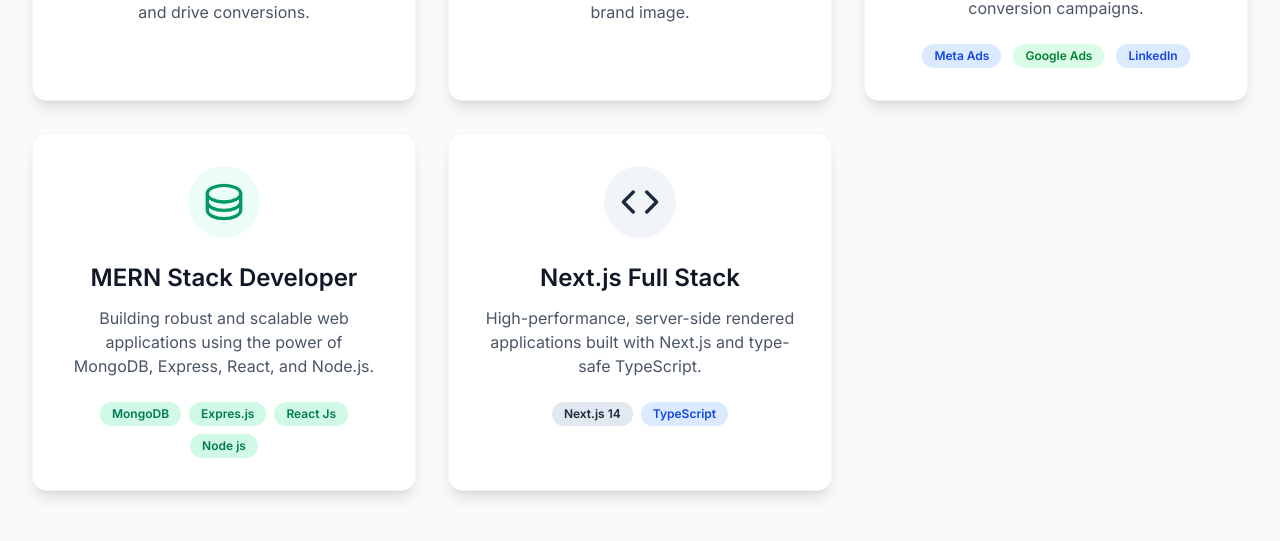
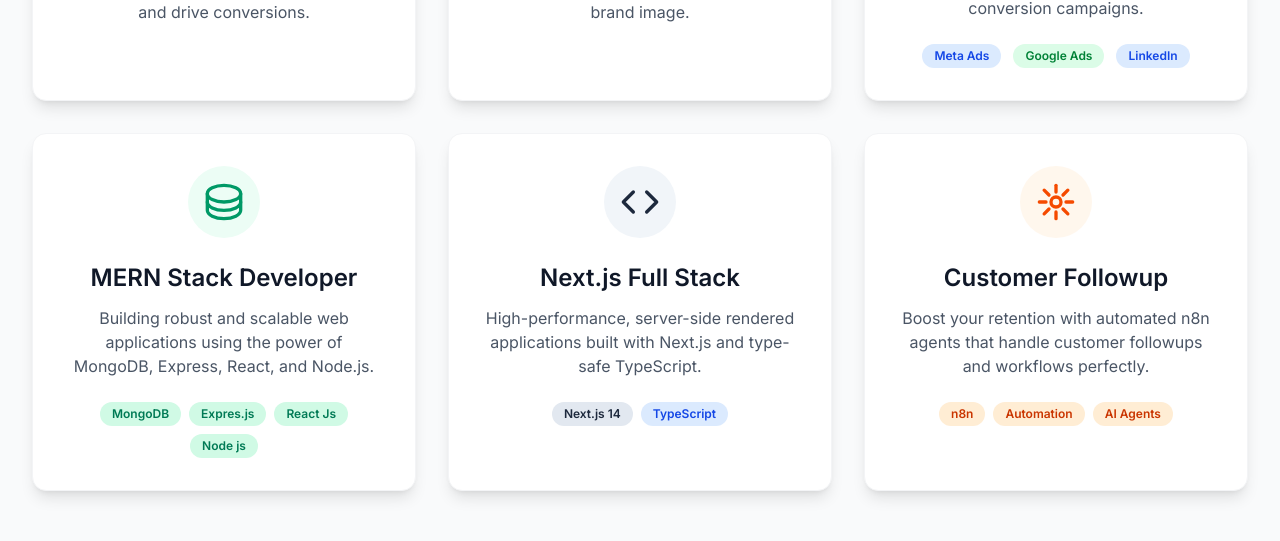
Before and after one commit to Ataur78615/ataur-agency, a Next.js app: page / in a window 1280 px wide. Shown: the part 3186-3727 px from the top of the page. Built offline with nearby package versions, Linux system fonts and the light colour scheme.

Commit message:
service add n8n

```diff
--- a/src/components/Services.tsx
+++ b/src/components/Services.tsx
@@ -33,7 +33,7 @@ export default function Services() {
             <div className="mb-6 flex justify-center">
               <div className="p-4 bg-purple-50 rounded-full text-purple-600">
                 {/* Video Icon */}
-                <svg xmlns="http://www.w3.org/2000/svg" width="40" height="40" viewBox="0 0 24 24" fill="none" stroke="currentColor" strokeWidth="2" strokeLinecap="round" strokeLinejoin="round"><path d="M23 7l-7 5 7 5V7z"/><rect x="1" y="5" width="15" height="14" rx="2" ry="2"/></svg>
+                <svg xmlns="http://www.w3.org/2000/svg" width="40" height="40" viewBox="0 0 24 24" fill="none" stroke="currentColor" strokeWidth="2" strokeLinecap="round" strokeLinejoin="round"><path d="M23 7l-7 5 7 5V7z" /><rect x="1" y="5" width="15" height="14" rx="2" ry="2" /></svg>
               </div>
             </div>
             <h3 className="text-2xl font-semibold text-gray-900 mb-4">
@@ -51,10 +51,10 @@ export default function Services() {
             transition={{ duration: 0.8, delay: 0.2 }}
             className="bg-white p-8 rounded-xl shadow-lg text-center hover:shadow-xl transition-shadow border border-gray-100"
           >
-             <div className="mb-6 flex justify-center">
+            <div className="mb-6 flex justify-center">
               <div className="p-4 bg-indigo-50 rounded-full text-indigo-600">
                 {/* Clapperboard Icon */}
-                <svg xmlns="http://www.w3.org/2000/svg" width="40" height="40" viewBox="0 0 24 24" fill="none" stroke="currentColor" strokeWidth="2" strokeLinecap="round" strokeLinejoin="round"><rect x="2" y="2" width="20" height="20" rx="2.18" ry="2.18"/><line x1="7" y1="2" x2="7" y2="22"/><line x1="17" y1="2" x2="17" y2="22"/><line x1="2" y1="12" x2="22" y2="12"/><line x1="2" y1="7" x2="7" y2="7"/><line x1="2" y1="17" x2="7" y2="17"/><line x1="17" y1="17" x2="22" y2="17"/><line x1="17" y1="7" x2="22" y2="7"/></svg>
+                <svg xmlns="http://www.w3.org/2000/svg" width="40" height="40" viewBox="0 0 24 24" fill="none" stroke="currentColor" strokeWidth="2" strokeLinecap="round" strokeLinejoin="round"><rect x="2" y="2" width="20" height="20" rx="2.18" ry="2.18" /><line x1="7" y1="2" x2="7" y2="22" /><line x1="17" y1="2" x2="17" y2="22" /><line x1="2" y1="12" x2="22" y2="12" /><line x1="2" y1="7" x2="7" y2="7" /><line x1="2" y1="17" x2="7" y2="17" /><line x1="17" y1="17" x2="22" y2="17" /><line x1="17" y1="7" x2="22" y2="7" /></svg>
               </div>
             </div>
             <h3 className="text-2xl font-semibold text-gray-900 mb-4">
@@ -135,7 +135,7 @@ export default function Services() {
               <span className="px-3 py-1 bg-emerald-100 text-emerald-700 text-xs font-semibold rounded-full">
                 React Js
               </span>
-               <span className="px-3 py-1 bg-emerald-100 text-emerald-700 text-xs font-semibold rounded-full">
+              <span className="px-3 py-1 bg-emerald-100 text-emerald-700 text-xs font-semibold rounded-full">
                 Node js
               </span>
             </div>
@@ -173,6 +173,40 @@ export default function Services() {
             </div>
           </motion.div>
 
+          {/* Card 6: n8n Automation (NEW) */}
+          <motion.div
+            initial={{ opacity: 0, y: 50 }}
+            whileInView={{ opacity: 1, y: 0 }}
+            transition={{ duration: 0.8, delay: 1.0 }}
+            className="bg-white p-8 rounded-xl shadow-lg text-center hover:shadow-xl transition-shadow border border-gray-100"
+          >
+            <div className="mb-6 flex justify-center">
+              <div className="p-4 bg-orange-50 rounded-full text-orange-600">
+                {/* Workflow/Settings Icon */}
+                <svg xmlns="http://www.w3.org/2000/svg" width="40" height="40" viewBox="0 0 24 24" fill="none" stroke="currentColor" strokeWidth="2" strokeLinecap="round" strokeLinejoin="round">
+                  <path d="M12 2v4" /><path d="m16.2 7.8 2.9-2.9" /><path d="M18 12h4" /><path d="m16.2 16.2 2.9 2.9" /><path d="M12 18v4" /><path d="m7.8 16.2-2.9 2.9" /><path d="M2 12h4" /><path d="m7.8 7.8-2.9-2.9" /><circle cx="12" cy="12" r="3" />
+                </svg>
+              </div>
+            </div>
+            <h3 className="text-2xl font-semibold text-gray-900 mb-3">
+              Customer Followup
+            </h3>
+            <p className="text-gray-600 mb-6">
+              Boost your retention with automated n8n agents that handle customer followups and workflows perfectly.
+            </p>
+            <div className="flex justify-center gap-2 flex-wrap">
+              <span className="px-3 py-1 bg-orange-100 text-orange-700 text-xs font-semibold rounded-full">
+                n8n
+              </span>
+              <span className="px-3 py-1 bg-orange-100 text-orange-700 text-xs font-semibold rounded-full">
+                Automation
+              </span>
+              <span className="px-3 py-1 bg-orange-100 text-orange-700 text-xs font-semibold rounded-full">
+                AI Agents
+              </span>
+            </div>
+          </motion.div>
+
         </div>
       </div>
     </section>
--- a/src/lib/mongodb.ts
+++ b/src/lib/mongodb.ts
@@ -1,10 +1,6 @@
 import mongoose from 'mongoose';
 
-const MONGODB_URI = process.env.MONGODB_URI!;
-
-if (!MONGODB_URI) {
-  throw new Error('Please define the MONGODB_URI environment variable inside .env.local');
-}
+const MONGODB_URI = process.env.MONGODB_URI;
 
 /**
  * Global is used here to maintain a cached connection across hot reloads
@@ -18,6 +14,10 @@ if (!cached) {
 }
 
 async function connectToDatabase() {
+  if (!MONGODB_URI) {
+    throw new Error('Please define the MONGODB_URI environment variable inside .env.local');
+  }
+
   if (cached.conn) {
     return cached.conn;
   }
```
